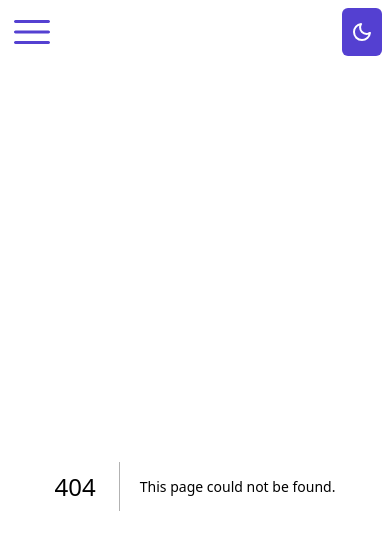
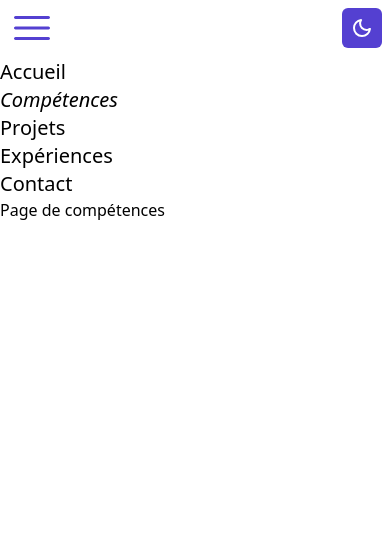
Before and after one commit to robinPoncon/portfolio2024, a Next.js app: page /competences in a window 390 px wide. Before the commit this address had no page. Shown: the top 534 px of the page. Built offline with nearby package versions, Linux system fonts and the light colour scheme.

Commit message:
creation pages + link in mobile menu

```diff
--- /dev/null
+++ b/app/(pages)/competences/page.tsx
@@ -0,0 +1,9 @@
+const SkillPage = () => {
+	return (
+		<section>
+			<h1>Page de compétences</h1>
+		</section>
+	);
+};
+
+export default SkillPage;
--- /dev/null
+++ b/app/(pages)/contact/page.tsx
@@ -0,0 +1,9 @@
+const ContactPage = () => {
+	return (
+		<section>
+			<h1>Page de contact</h1>
+		</section>
+	);
+};
+
+export default ContactPage;
--- /dev/null
+++ b/app/(pages)/experiences/page.tsx
@@ -0,0 +1,9 @@
+const ExperiencePage = () => {
+	return (
+		<section>
+			<h1>Page des expériences</h1>
+		</section>
+	);
+};
+
+export default ExperiencePage;
--- /dev/null
+++ b/app/(pages)/projets/page.tsx
@@ -0,0 +1,9 @@
+const ProjectsPage = () => {
+	return (
+		<section>
+			<h1>Page des projets</h1>
+		</section>
+	);
+};
+
+export default ProjectsPage;
--- a/app/components/ResponsiveMenu/ResponsiveMenu.tsx
+++ b/app/components/ResponsiveMenu/ResponsiveMenu.tsx
@@ -1,12 +1,20 @@
 "use client";
 
 import Image from "next/image";
+import Link from "next/link";
+import { usePathname } from "next/navigation";
 import { useState } from "react";
 
 const ResponsiveMenu = () => {
 	const [isMenuOpen, setIsMenuOpen] = useState(false);
+
+	const isActiveLink = (path: string) => {
+		return usePathname() === path;
+	};
+
 	return (
-		<button className="cursor-pointer m-2 w-fit">
+		<section>
+			<button className="cursor-pointer mx-2 my-1 w-fit">
 				{isMenuOpen ? (
 					<Image
 						alt="icon responsive menu"
@@ -25,6 +33,51 @@ const ResponsiveMenu = () => {
 					/>
 				)}
 			</button>
+			<nav>
+				<ul>
+					<li onClick={() => setIsMenuOpen(false)}>
+						<Link
+							className={` text-xl ${isActiveLink("/") ? "italic" : ""}`}
+							href="/"
+						>
+							Accueil
+						</Link>
+					</li>
+					<li onClick={() => setIsMenuOpen(false)}>
+						<Link
+							className={` text-xl ${isActiveLink("/competences") ? "italic" : ""}`}
+							href="/competences"
+						>
+							Compétences
+						</Link>
+					</li>
+					<li onClick={() => setIsMenuOpen(false)}>
+						<Link
+							className={` text-xl ${isActiveLink("/projets") ? "italic" : ""}`}
+							href="/projets"
+						>
+							Projets
+						</Link>
+					</li>
+					<li onClick={() => setIsMenuOpen(false)}>
+						<Link
+							className={` text-xl ${isActiveLink("/experiences") ? "italic" : ""}`}
+							href="/experiences"
+						>
+							Expériences
+						</Link>
+					</li>
+					<li onClick={() => setIsMenuOpen(false)}>
+						<Link
+							className={` text-xl ${isActiveLink("/contact") ? "italic" : ""}`}
+							href="/contact"
+						>
+							Contact
+						</Link>
+					</li>
+				</ul>
+			</nav>
+		</section>
 	);
 };
 
--- a/app/components/ThemeSwitch/ThemeSwitch.tsx
+++ b/app/components/ThemeSwitch/ThemeSwitch.tsx
@@ -14,37 +14,45 @@ const ThemeSwitch = () => {
 
 	if (!mounted) return null;
 
-	if (resolvedTheme === "dark") {
-		return (
-			<button
-				className="rounded-md px-2 py-2 m-2 bg-customViolet"
-				onClick={() => setTheme("light")}
-			>
+	// if (resolvedTheme === "dark") {
+	// 	return (
+	// 		<button
+	// 			className="rounded-md px-3 py-2 m-2 bg-customViolet"
+	// 			onClick={() => setTheme("light")}
+	// 		>
+	// 			<Image
+	// 				alt="icon light mode"
+	// 				src="/icons/light-mode_icon.svg"
+	// 				height={24}
+	// 				width={24}
+	// 			/>
+	// 		</button>
+	// 	);
+	// }
+
+	return (
+		<button
+			className="rounded-md px-2 py-2 m-2 bg-customViolet absolute top-0 right-0"
+			onClick={() => (resolvedTheme === "light" ? setTheme("dark") : setTheme("light"))}
+		>
+			{resolvedTheme === "light" ? (
+				<Image
+					alt="icon dark mode"
+					src="/icons/dark-mode_icon.svg"
+					height={24}
+					width={24}
+				/>
+			) : (
 				<Image
 					alt="icon light mode"
 					src="/icons/light-mode_icon.svg"
 					height={24}
 					width={24}
 				/>
-			</button>
-		);
-	}
+			)}
+		</button>
+	);
 
-	if (resolvedTheme === "light") {
-		return (
-			<button
-				className="rounded-md px-2 py-2 m-2 bg-customViolet"
-				onClick={() => setTheme("dark")}
-			>
-				<Image
-					alt="icon dark mode"
-					src="/icons/dark-mode_icon.svg"
-					height={24}
-					width={24}
-				/>
-			</button>
-		);
-	}
 	return <div>test</div>;
 };
 
--- a/app/layout.tsx
+++ b/app/layout.tsx
@@ -17,10 +17,8 @@ export default function RootLayout({ children }: { children: React.ReactNode })
 			<body className="bg-white dark:bg-darkBg">
 				<Providers>
 					{/* Navbar */}
-					<div className="flex justify-between">
-						<ResponsiveMenu />
-						<ThemeSwitch />
-					</div>
+					<ResponsiveMenu />
+					<ThemeSwitch />
 					<main className="flex flex-col flex-1 max-w-6xl w-full  ">{children}</main>
 					{/* Footer */}
 				</Providers>
```
Lines whose indentation alone changed are shown as unchanged.
